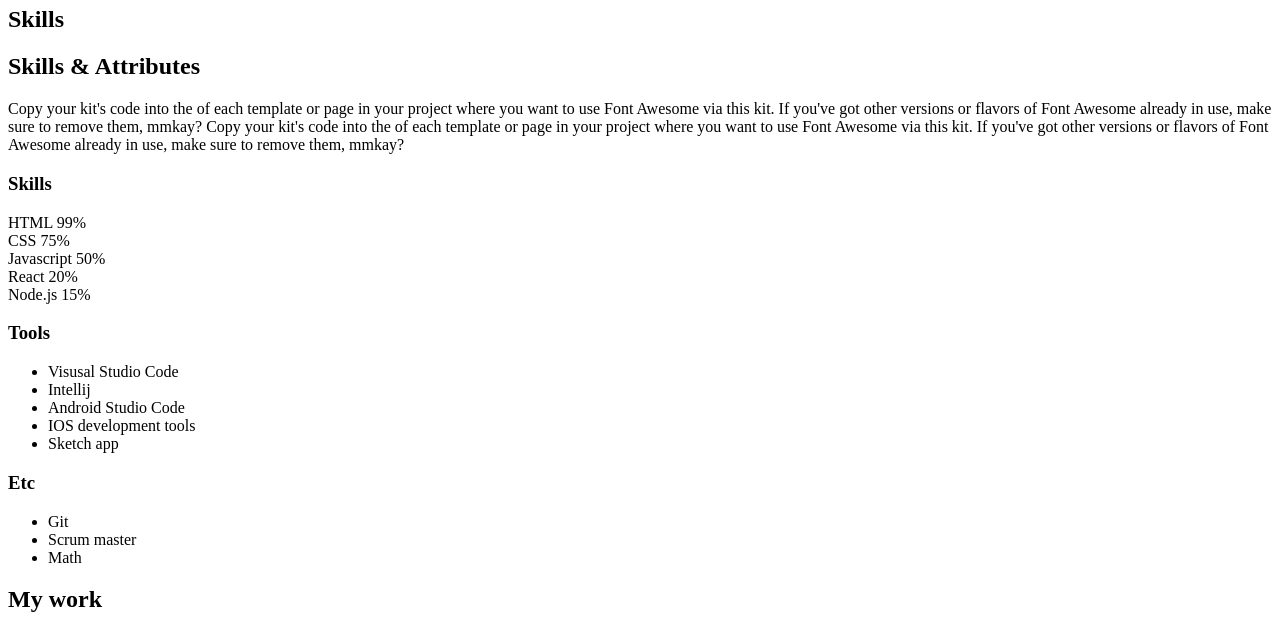
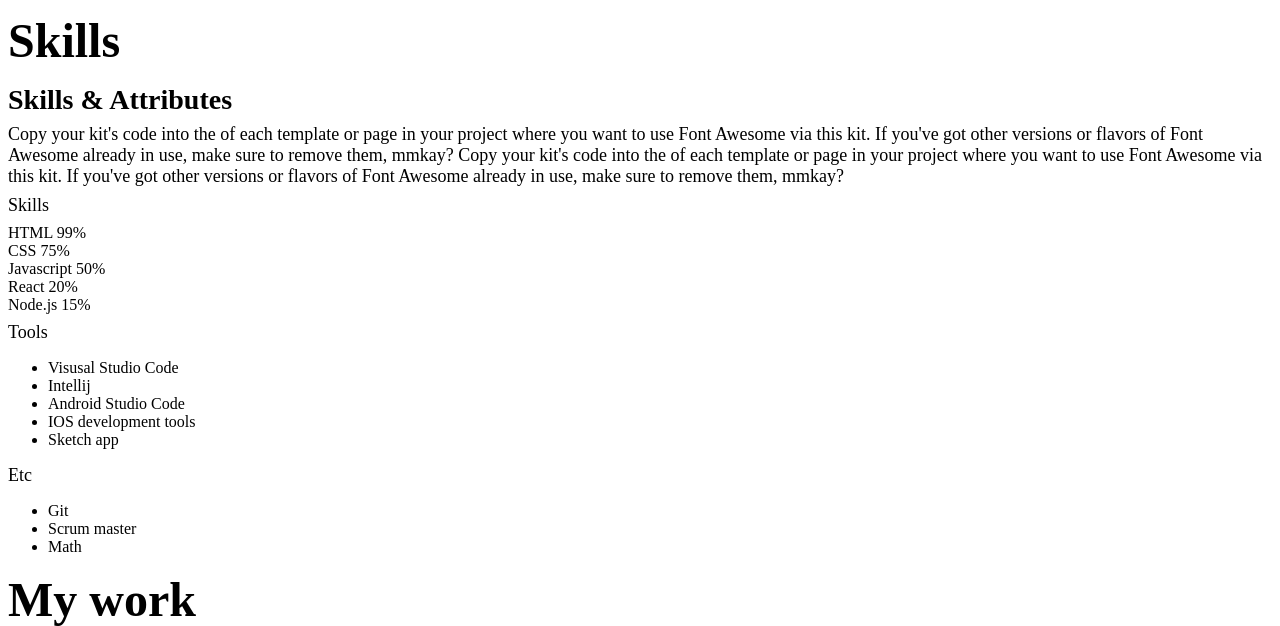
Before and after one commit to Hyun-99/portpolio-practice, a plain HTML site: page index.html in a window 1280 px wide. Shown: the part 2174-2800 px from the top of the page. Drawn offline with Linux system fonts and the light colour scheme.

Commit message:
css typography

```diff
--- a/style.css
+++ b/style.css
@@ -16,7 +16,7 @@
     /* Font size */
     --font-large: 48px;
     --font-medium: 28px;
-    --font-regulat: 18px;
+    --font-regular: 18px;
     --font-small: 16px;
     --font-micro: 14px;
 
@@ -34,3 +34,32 @@
 *{
     box-sizing: border-box;
 }
+
+/* Typography */
+h1{
+    font-size: var(--font-large);
+    font-weight:var(--weight-bold);
+    color: var(--color-black);
+    margin: 16px 0px;
+}
+
+h2{
+    font-size: var(--font-medium);
+    font-weight: var(--weight-semi-bold);
+    color: var(--color-black);
+    margin: 8px 0px;
+}
+
+h3{
+    font-size: var(--font-regular);
+    font-weight: var(--font-regular);
+    color: var(--color-black);
+    margin: 8px 0px;
+}
+
+p{
+    font-size: var(--font-regular);
+    font-weight: var(--font-regular);
+    color: var(--color-black);
+    margin: 4px 0px;
+}
```
Also changed, not shown: index.html (+1 -0 lines).
